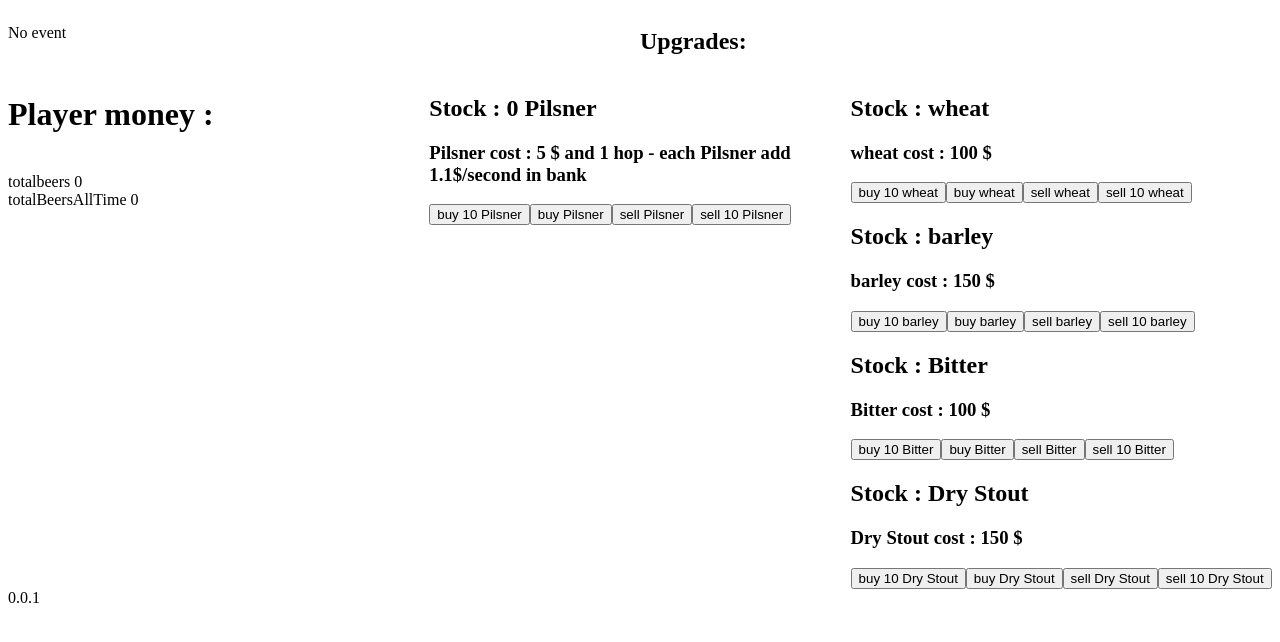
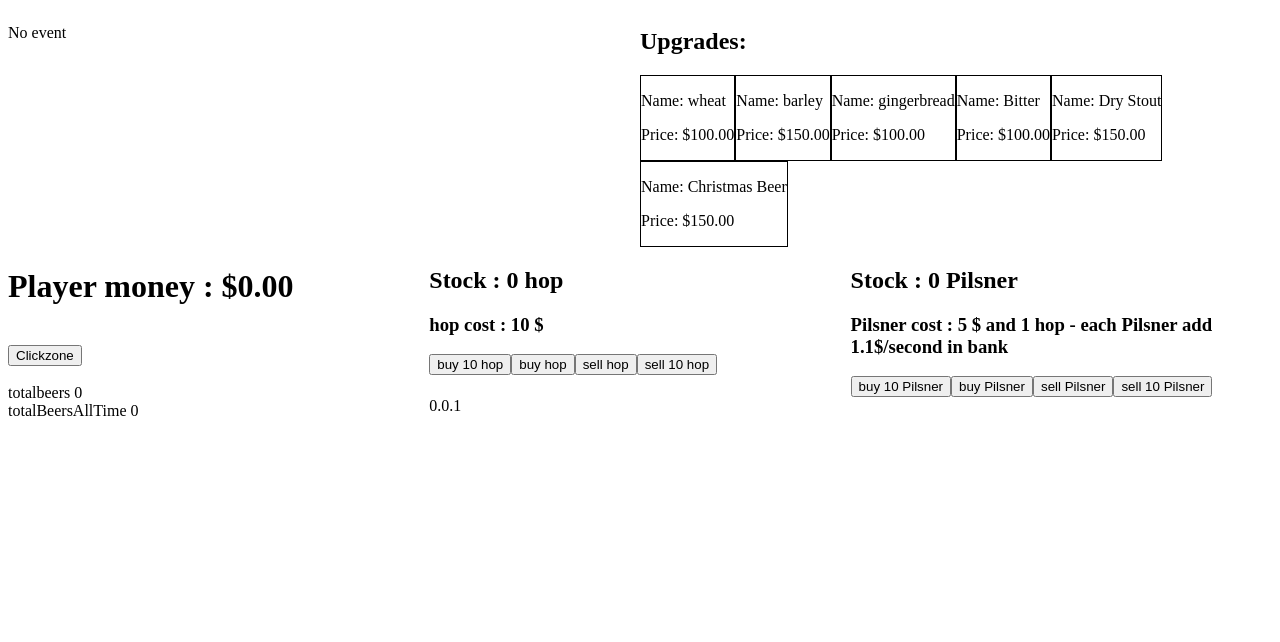
Before and after one commit to emmanuel-franc/beerclick, an Angular app: page / in a window 1280 px wide. Shown: the top 642 px of the page. Built offline with nearby package versions, Linux system fonts and the light colour scheme.

Commit message:
review interval

```diff
--- a/src/app/app.component.html
+++ b/src/app/app.component.html
@@ -11,6 +11,10 @@
 <div class="col-4">
   <h1>Player money : {{player.resources.money.qty | currency: 'USD': true}}</h1>
   <br>
+
+  <app-clickzone [(player)]="player"></app-clickzone>
+  <br>
+
   totalbeers
   {{totalBeers || 0}}
   <br>
@@ -31,7 +35,7 @@
   <div *ngFor="let beer of player.resources.beers">
     <div *ngIf="beer.unlocked">
       <h2>Stock : {{beer.qty}} {{beer.name }}</h2>
-      <app-item [item]="beer" [(totalBeersAllTime)]="totalBeersAllTime"></app-item>
+      <app-item [player]="player" [item]="beer" [(totalBeersAllTime)]="totalBeersAllTime"></app-item>
     </div>
   </div>
 </div>
--- a/src/app/app.component.ts
+++ b/src/app/app.component.ts
@@ -20,6 +20,7 @@
   upgrades: Upgrade[];
   totalBeers:number;
   totalBeersAllTime:number;
+  income:number;
   appVersion;
 
   constructor(public GlobalStatsService:GlobalStatsService) {
@@ -37,6 +38,14 @@
 
     // Add the player money
     this.money = data.player.resources.money;
+
+    //add the income
+    this.GlobalStatsService.incomeOnChange.subscribe(data => {
+      this.income = data;
+    });
+    if(!this.income) {
+      this.income = 0;
+    }
 
     // Add all consumables
     data.consumables.forEach((consumable) => {
@@ -67,7 +76,11 @@
       this.upgrades.push(upgrade);
     });
 
-    this.player = new Player(this.money, this.consumables, this.beers, this.upgrades);
+    this.player = new Player(this.money, this.income, this.consumables, this.beers, this.upgrades);
+
+    setInterval(() => {
+        this.player.resources.money.qty += this.income;
+    }, 1000);
   }
 
   ngOnInit(){
@@ -83,14 +96,5 @@
         upgrade.unlocked = true;
       });
     }
-
-    setInterval(() => {
-      let income = 1;
-      this.player.resources.beers.forEach((beer) => {
-        income += beer.qty * beer.ratio;
-      });
-
-      this.player.resources.money.qty += income;
-    }, 1000);
   }
 }
```
